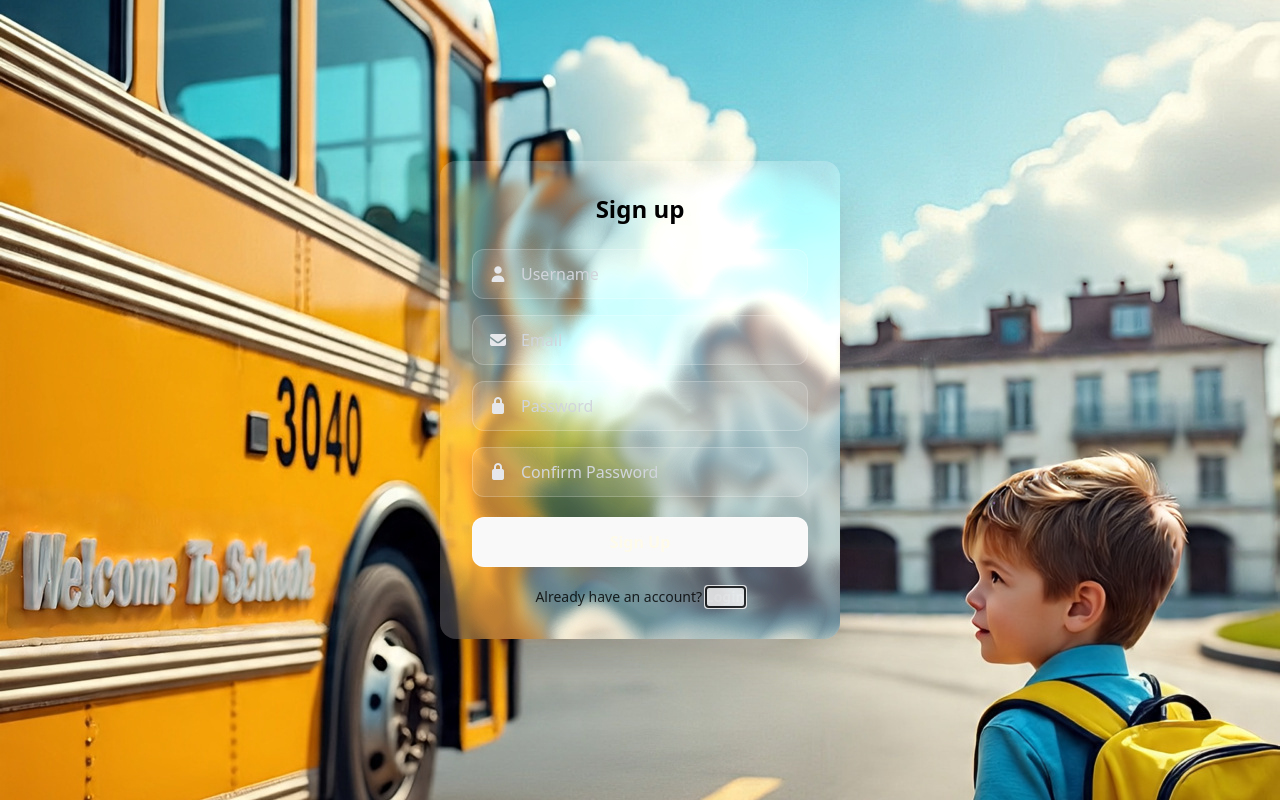
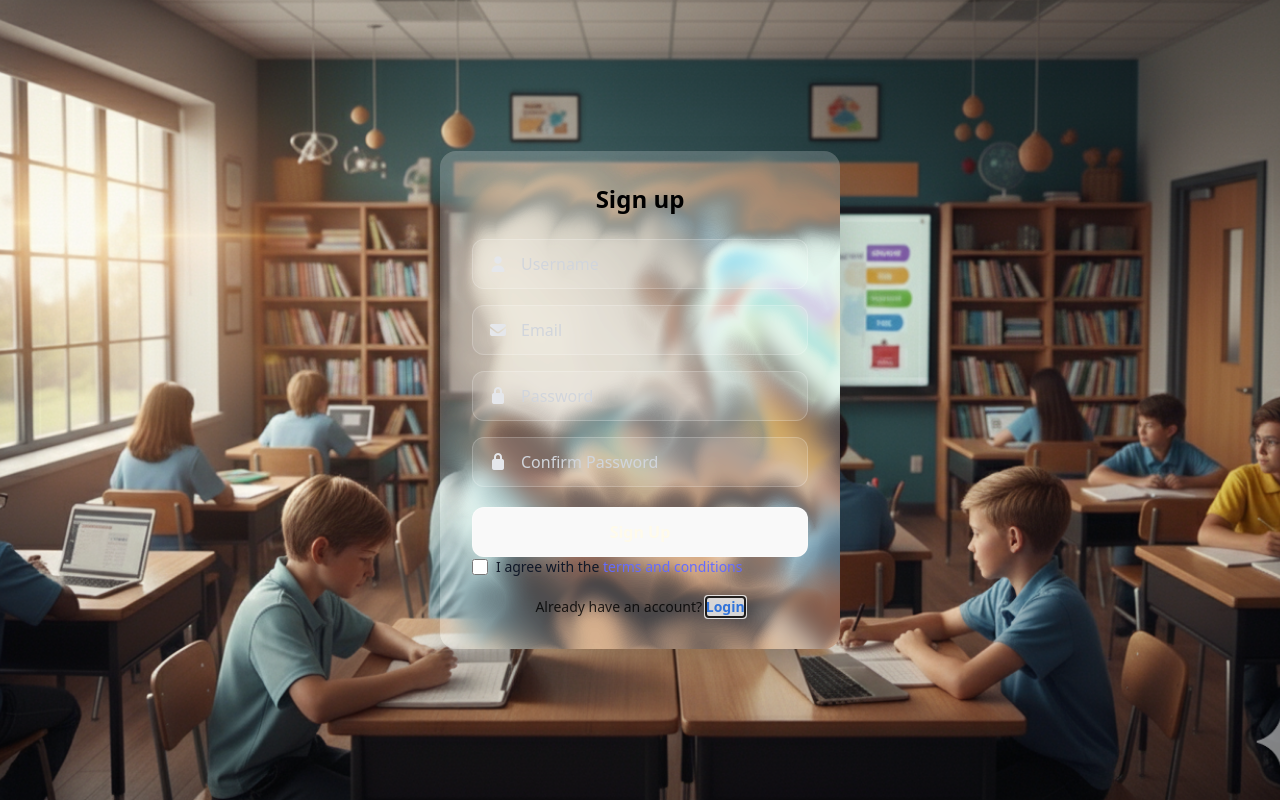
Before and after one commit to School-Management-System-Frontend/Frontend-School-Management-System-, a React (Vite) app in the folder School-Management-System-Frontend/: page /auth in a window 1280 px wide. Both pictures are taken after a click on the button "Sign up". Built offline with nearby package versions, Linux system fonts and the light colour scheme.

Commit message:
added radio, worked on background, other touches as well

```diff
--- a/School-Management-System-Frontend/src/pages/GlassAuthForm.jsx
+++ b/School-Management-System-Frontend/src/pages/GlassAuthForm.jsx
@@ -48,7 +48,7 @@ const GlassAuthForm = () => {
   };
 
   return (
-    <div className="flex justify-center items-center h-screen bg-[url('/background.jpg')] bg-cover bg-center text-black">
+    <div className="flex justify-center items-center h-screen bg-[url('/background2.0.png')] bg-cover bg-center text-black">
       <svg style={{ display: "none" }}>
         <filter id="glass-distortion">
           <feTurbulence
@@ -115,7 +115,7 @@ const GlassAuthForm = () => {
                 Don’t have an account?{" "}
                 <button
                   onClick={() => setIsLogin(false)}
-                  className="text-white font-semibold hover:underline cursor-pointer"
+                  className="text-blue-600 font-semibold hover:underline cursor-pointer "
                 >
                   Sign up
                 </button>
@@ -179,12 +179,20 @@ const GlassAuthForm = () => {
 >
   Sign Up
 </button>
+    <section className="flex items-start mb-5">
+      <div className="flex items-center h-5">
+        <input id="terms" type="checkbox" value="" className="w-4 h-4 border border-gray-300 rounded-sm bg-gray-50 focus:ring-3 focus:ring-blue-300 dark:bg-gray-700 dark:border-gray-600 dark:focus:ring-blue-600 dark:ring-offset-gray-800 dark:focus:ring-offset-gray-800" required />
+      </div>
+      <label for="terms" class="ms-2 text-sm font-medium text-gray-900 dark:text-gray-300">I agree with the <a href="#" class="text-blue-600 hover:underline dark:text-blue-500">terms and conditions</a></label>
+    </section>
+
+
               </form>
               <p className="text-sm text-center mt-5 opacity-80">
                 Already have an account?{" "}
                 <button
                   onClick={() => setIsLogin(true)}
-                  className="text-white font-semibold hover:underline cursor-pointer"
+                  className="text-blue-500 font-semibold hover:underline cursor-pointer"
                 >
                   Login
                 </button>
```
Also changed, not shown: School-Management-System-Frontend/public/background2.0.png (added), 1 other file (tests, documents, lock files or other folders). Lines whose indentation alone changed are shown as unchanged.
